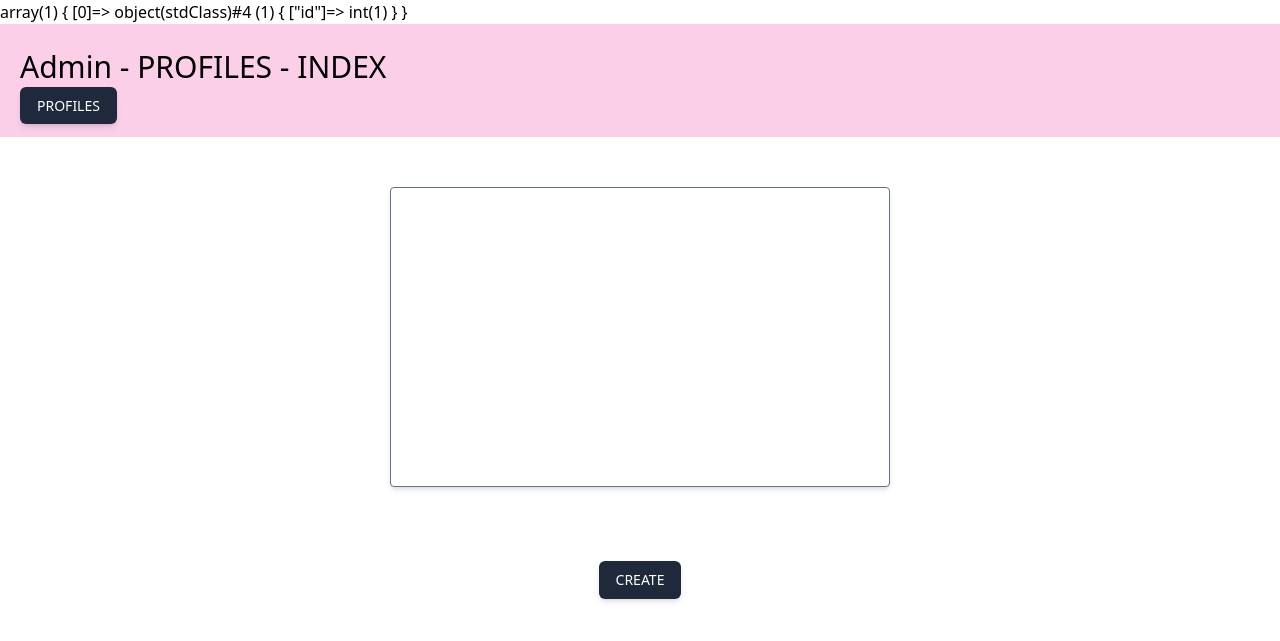
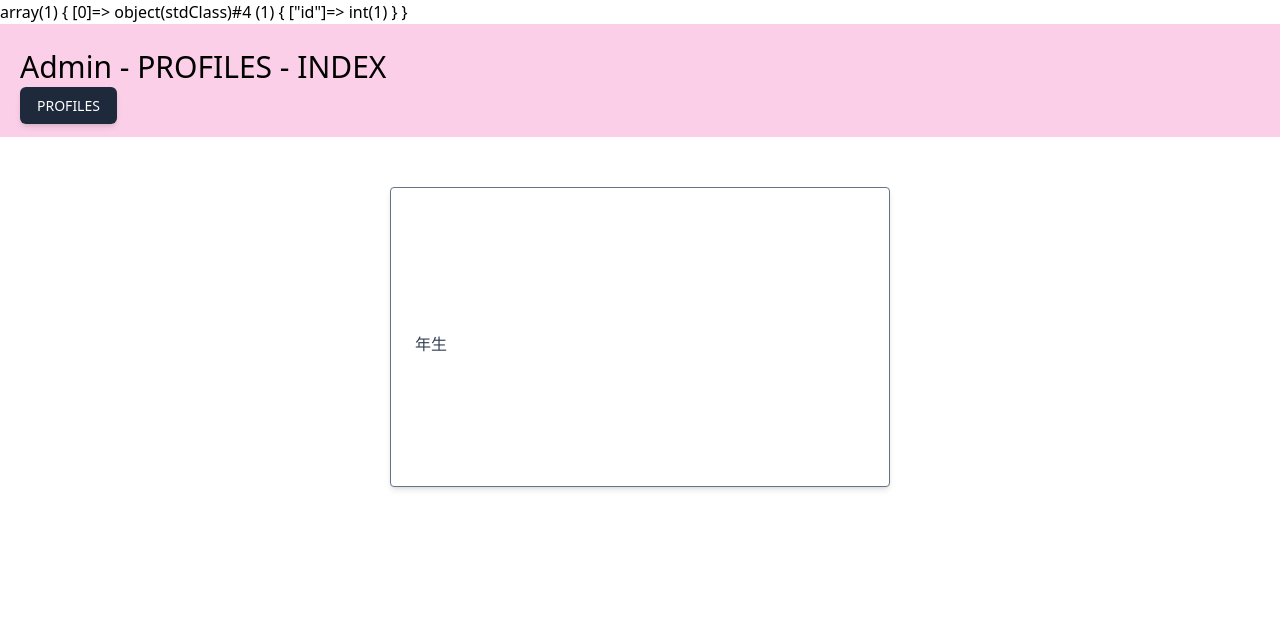
Before and after one commit to UTakuto/app1, a PHP site: page /admin/products/index.php in a window 1280 px wide. Shown: the top 641 px of the page. Run offline with PHP 8.4, Linux system fonts and the light colour scheme; tables that the repository leaves empty or names only in its code hold one stand-in row (values such as "Sample post"); data that the repository does not hold is empty; a stand-in replaces the project's code that opens the database connection; some libraries are stand-ins or nearby versions.

Commit message:
管理画面用の製品一覧表示機能のスタイルを改善し、表示内容を更新

```diff
--- a/admin/products/index.php
+++ b/admin/products/index.php
@@ -43,27 +43,27 @@ catch(Exception $error){
         <main class="p-10 flex flex-row flex-wrap items-center justify-center">
         <?php foreach($products as $product) : ?>
             <div class="border-solid border-[1px] border-slate-500 w-[500px] h-[300px] flex items-center m-[10px] rounded overflow-hidden shadow-md bg-white">
-                <div class="px-6 py-4">
-                    <div class="text-[20px] font-bold"><?= $product -> title ?></div>
-                    <p class="text-slate-600 leading-normal font-light">
+                <div class="px-6">
+                    <div class="text-[25px] font-bold"><?= $product -> title ?></div>
+                    <p class="text-slate-700 leading-normal font-light pt-[16px] pb-[2px]">
                         <?= $product -> catchcopy ?>
                     </p>
-                    <p class="text-slate-600 leading-normal font-light">
+                    <p class="text-slate-700 leading-normal font-light py-[2px]">
                         <?= $product -> thumbnail ?>
                     </p>
-                    <p class="text-slate-600 leading-normal font-light">
+                    <p class="text-slate-700 leading-normal font-light py-[2px]">
                         <?= $product -> style ?>
                     </p>
-                    <p class="text-slate-600 leading-normal font-light">
-                        <?= $product -> grade ?>
+                    <p class="text-slate-700 leading-normal font-light py-[2px]">
+                        <?= $product -> grade ?>年生
                     </p>
-                    <p class="text-slate-600 leading-normal font-light">
+                    <p class="text-slate-700 leading-normal font-light py-[2px]">
                         <?= $product -> skill ?>
                     </p>
-                    <p class="text-slate-600 leading-normal font-light">
+                    <p class="text-slate-700 leading-normal font-light py-[2px]">
                         <?= $product -> demo ?>
                     </p>
-                    <p class="text-slate-600 leading-normal font-light">
+                    <p class="text-slate-700 leading-normal font-light py-[2px]">
                         <?= $product -> period ?>
                     </p>
                     <!-- <a href="./detail.php?id=<?= $product -> id ?>" class="inline-block rounded-md bg-slate-800 py-2 px-4 mt-6 border border-transparent text-center text-sm text-white transition-all shadow-md hover:shadow-lg focus:bg-slate-700 focus:shadow-none active:bg-slate-700 hover:bg-slate-700 active:shadow-none disabled:pointer-events-none disabled:opacity-50 disabled:shadow-none">
@@ -73,11 +73,11 @@ catch(Exception $error){
             </div>
         <?php endforeach ?>
     </main>
-    <div class="flex justify-center align-center">
+    <!-- <div class="flex justify-center align-center">
         <a href="create.php" class="inline-block rounded-md bg-slate-800 py-2 px-4 mt-6 border border-transparent text-center text-sm text-white transition-all shadow-md hover:shadow-lg focus:bg-slate-700 focus:shadow-none active:bg-slate-700 hover:bg-slate-700 active:shadow-none disabled:pointer-events-none disabled:opacity-50 disabled:shadow-none">
             CREATE
         </a>
-    </div>
+    </div> -->
 
     </div>
 </body>
```
